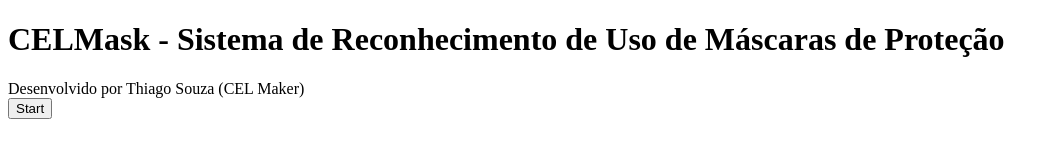
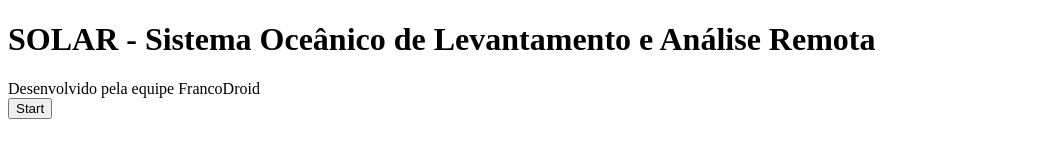
Before and after one commit to OnFeKion/SubmergedAI, a plain HTML site: page index.html in a window 1280 px wide. Shown: the whole page, without its empty margins (0-1059 px from the left). Drawn offline with Linux system fonts and the light colour scheme.

Commit message:
Update index.html

```diff
--- a/index.html
+++ b/index.html
@@ -3,8 +3,8 @@
 <head><title>CELMask</title>
 <meta http-equiv="Content-Type" content="text/html; charset=utf-8" />
 </head><body>
-<h1>CELMask - Sistema de Reconhecimento de Uso de Máscaras de Proteção</h1>
-<div>Desenvolvido por Thiago Souza (CEL Maker)</div>
+<h1>SOLAR - Sistema Oceânico de Levantamento e Análise Remota</h1>
+<div>Desenvolvido pela equipe FrancoDroid</div>
 <button type="button" onclick="init()">Start</button>
 <div id="webcam-container"></div>
 <div id="label-container"></div>
```
